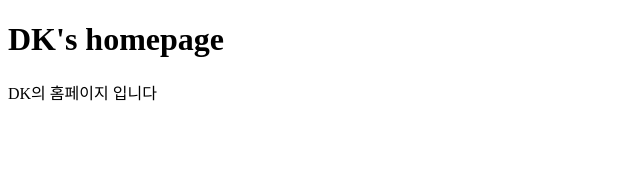
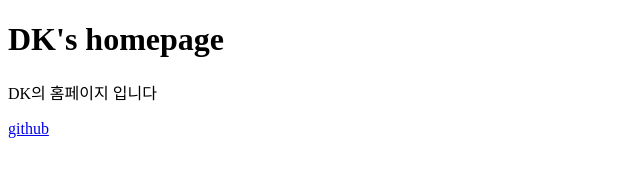
Before and after one commit to lee-dk/lee-dk.github.io, a plain HTML site: page index.html in a window 1280 px wide. Shown: the full height of the page, 0-640 px from the left. Drawn offline with Linux system fonts and the light colour scheme.

Commit message:
add index.html

```diff
--- a/index.html
+++ b/index.html
@@ -8,6 +8,6 @@
 <body>
     <h1>DK's homepage</h1>
     <p>DK의 홈페이지 입니다</p>
-    <a href="https://github.com/lee-dk/lee-dk.github.io"></a>
+    <a href="https://github.com/lee-dk/lee-dk.github.io"> github</a>
 </body>
 </html>
```
